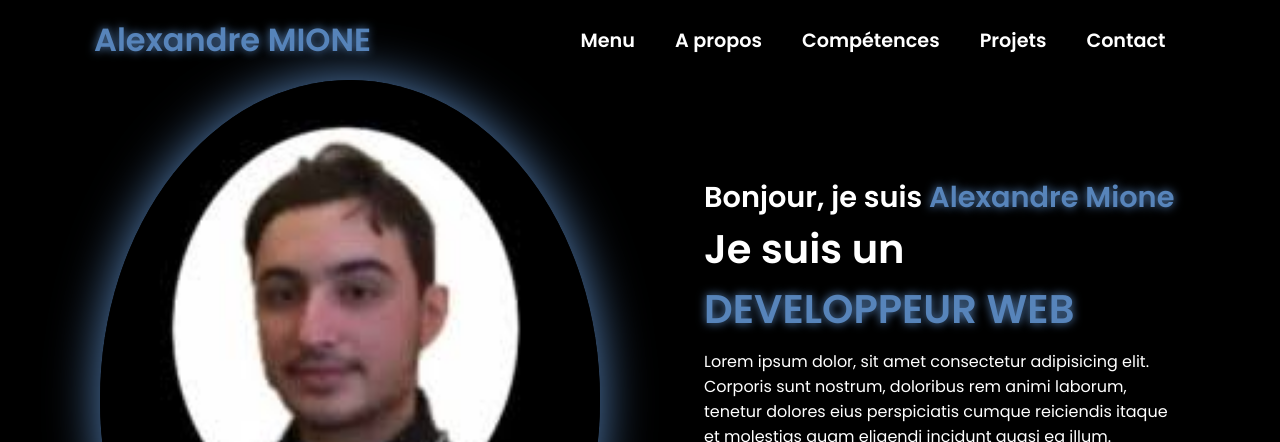
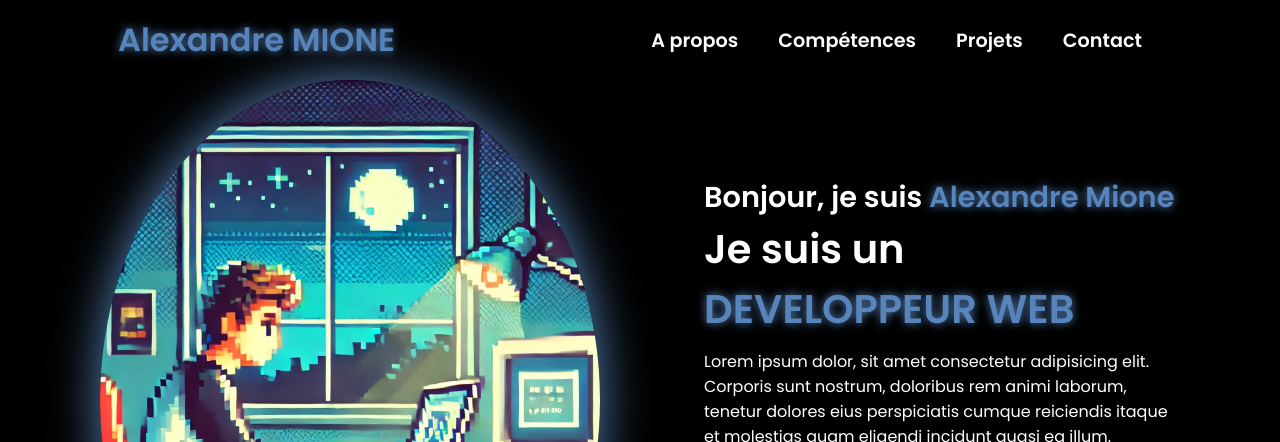
Before and after one commit to MaxenMsf/Portfolio, a plain HTML site: page index.html in a window 1280 px wide. Shown: the top 442 px of the page. Drawn offline with nearby package versions, Linux system fonts and the light colour scheme.

Commit message:
:sparkles: Ajout des images et correction du menu sur mobile

```diff
--- a/index.html
+++ b/index.html
@@ -15,21 +15,19 @@
                 <span>Alexandre MIONE</span>
             </div>
             <div class="links">
-                <div class="link" data-aos="fade-up"><a href="#">Menu</a></div>
-                <div class="link" data-aos="fade-up"><a href="#">A propos</a></div>
-                <div class="link" data-aos="fade-up"><a href="#">Compétences</a></div>
-                <div class="link" data-aos="fade-up"><a href="#">Projets</a></div>
-                <div class="link" data-aos="fade-up"><a href="#">Contact</a></div>
+                <div class="link" data-aos="fade-up"><a href="#about">A propos</a></div>
+                <div class="link" data-aos="fade-up"><a href="#skills">Compétences</a></div>
+                <div class="link" data-aos="fade-up"><a href="#services">Projets</a></div>
+                <div class="link" data-aos="fade-up"><a href="#contact">Contact</a></div>
             </div>
             <i class="fa-solid fa-bars hamburg" onclick="hamburg()"></i>
         </div>
         <div class="dropdown">
             <div class="links">
-                <a href="#">Menu</a>
-                <a href="#">A propos</a>
-                <a href="#">Compétences</a>
-                <a href="#">Projets</a>
-                <a href="#">Contact</a>
+                <a href="#about">A propos</a>
+                <a href="#skills">Compétences</a>
+                <a href="#services">Projets</a>
+                <a href="#contact">Contact</a>
                 <i class="fa-solid fa-xmark cancel" onclick="cancel()"></i>
             </div>
         </div>
@@ -37,7 +35,7 @@
     <section>
         <div class="main-container">
             <div class="image" data-aos="zoom-out" data-aos-duration="3000">
-                <img src="images/alexandre.jpg" alt="Alexandre Mione">
+                <img src="images/profil.webp" alt="Photo de profil">
             </div>
             <div class="content">
                 <h1 data-aos="fade-left" data-aos="zoom-out" data-aos-duration="1500" data-aos-delay="700">
@@ -71,7 +69,7 @@
             <div class="title" data-aos="fade-up" data-aos-duration="1500"><span>A Propos</span></div>
             <div class="about-details">
                 <div class="left" data-aos="fade-right" data-aos-duration="1500" data-aos-delay="200">
-                    <img src="images/alexandre.jpg" alt="Alexandre MIONE">
+                    <img src="images/alexandre.png" alt="Alexandre MIONE">
                 </div>
                 <div class="right">
                     <div class="topic" data-aos="fade-left" data-aos-duration="1500" data-aos-delay="200">Faire des sites est ma passion</div>
@@ -177,8 +175,20 @@
         </div>
     </footer>
     <script src="https://unpkg.com/aos@next/dist/aos.js"></script>
+    <script>AOS.init({offset:0});</script>
     <script>
-        AOS.init({offset:0});
+        function hamburg() {
+            const dropdown = document.querySelector('.dropdown');
+            if (dropdown) {
+                dropdown.classList.toggle('show');
+            }
+        }
+        function cancel() {
+            const dropdown = document.querySelector('.dropdown');
+            if (dropdown) {
+                dropdown.classList.remove('show');
+            }
+        }
     </script>
 </body>
 </html>
--- a/styles/style.css
+++ b/styles/style.css
@@ -129,6 +129,11 @@ nav {
   background-color: #5784BA;
 }
 
+.dropdown.show {
+  display: block;
+  transform: translateY(0);
+}
+
 section {
   width: 100%;
   min-height: 90vh;
@@ -146,11 +151,16 @@ section .main-container {
   height: 80vh;
   border-radius: 100%;
   overflow: hidden;
+  display: flex;
+  justify-content: center;
+  align-items: center;
   box-shadow: 0 0 50px #5784BA;
 }
 
 .main-container .image img {
   width: 100%;
+  height: 100%;
+  object-fit: cover;
 }
 
 .main-container .image:hover {
```
Also changed, not shown: images/alexandre.jpg (deleted), images/profil.jpg (added), images/profil.webp (added), 1 other file.
